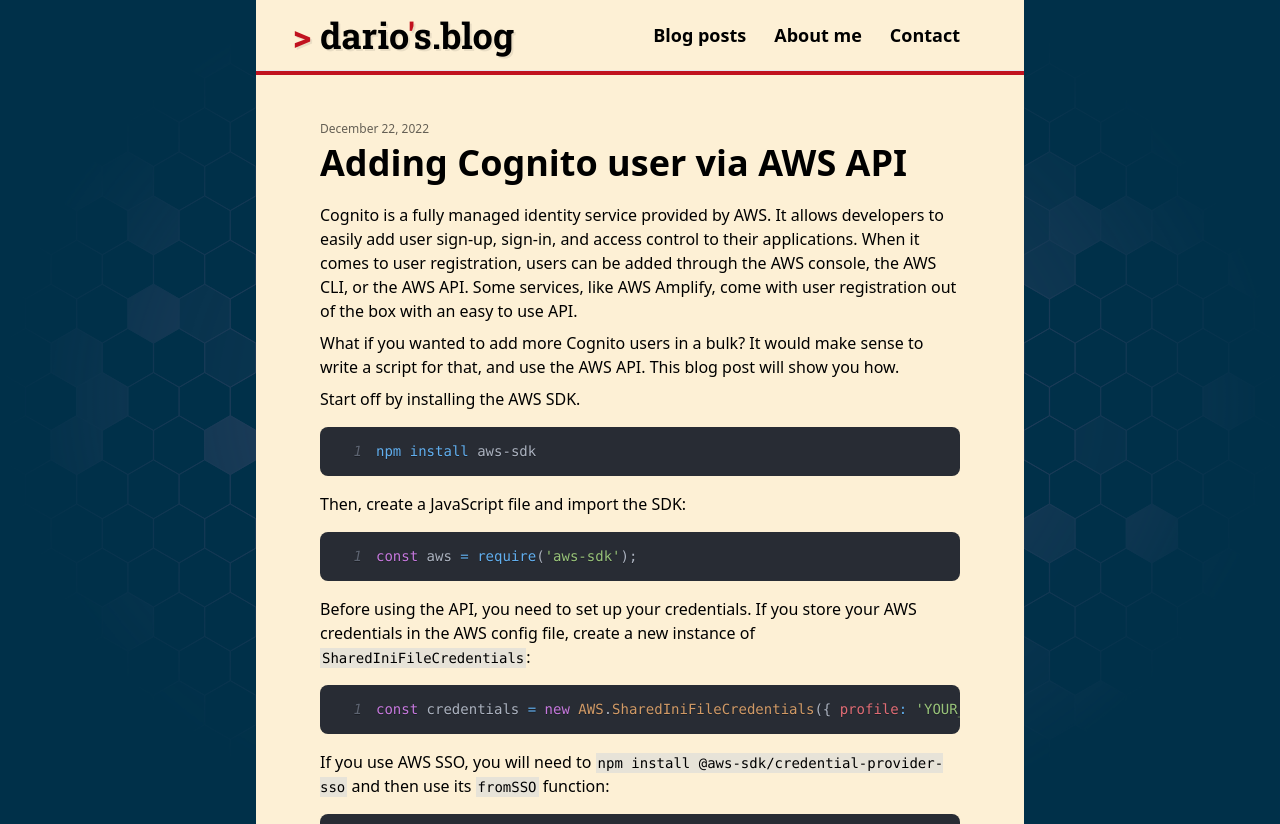
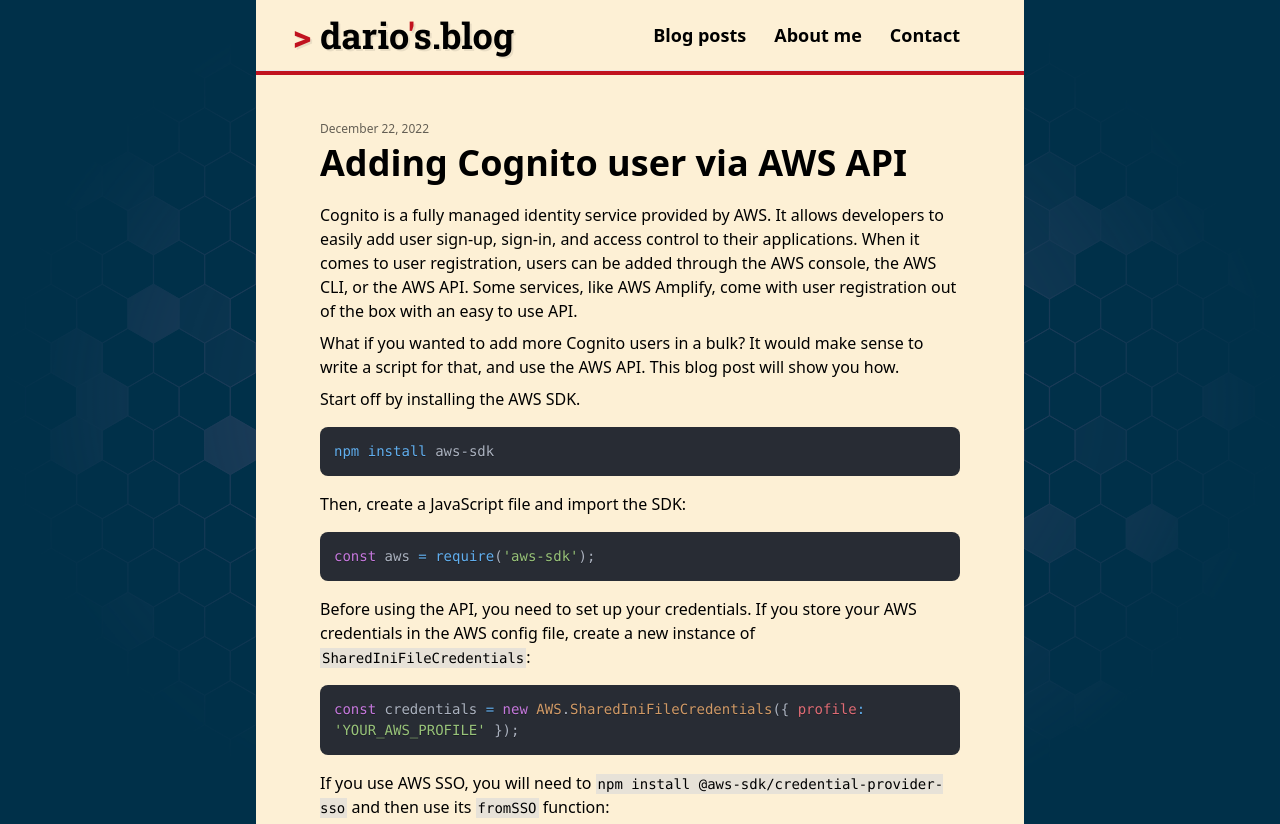
Before and after one commit to dariodjuric/blog, a Next.js app: page /posts/adding-cognito-user-via-api in a window 1280 px wide. Shown: the top 824 px of the page. Built offline with nearby package versions, Linux system fonts and the light colour scheme.

Commit message:
Optimize layout

```diff
--- a/components/markdown/CodeBlock.tsx
+++ b/components/markdown/CodeBlock.tsx
@@ -22,7 +22,10 @@ export function CodeBlock({
   // For inline code blocks
   if (inline || !language) {
     return (
-      <code className="bg-gray-300 bg-opacity-50 p-0.5 text-sm">
+      <code
+        className="bg-gray-300 bg-opacity-50 p-0.5 text-sm"
+        style={{ whiteSpace: 'pre-wrap' }}
+      >
         {children}
       </code>
     );
@@ -34,25 +37,22 @@ export function CodeBlock({
       style={themeStyle}
       language={language}
       PreTag="div"
-      showLineNumbers={true}
+      showLineNumbers={false}
       customStyle={{
         margin: '1rem 0',
         borderRadius: '0.5rem',
         fontSize: '0.875rem',
         lineHeight: '1.5',
+        whiteSpace: 'pre-wrap',
+        wordBreak: 'break-word',
       }}
       codeTagProps={{
         style: {
           fontSize: '0.875rem',
           fontFamily:
             'ui-monospace, SFMono-Regular, Menlo, Monaco, Consolas, monospace',
+          whiteSpace: 'pre-wrap',
         },
-      }}
-      lineNumberStyle={{
-        minWidth: '3em',
-        paddingRight: '1em',
-        textAlign: 'right',
-        userSelect: 'none',
       }}
     >
       {String(children).replace(/\n$/, '')}
```
